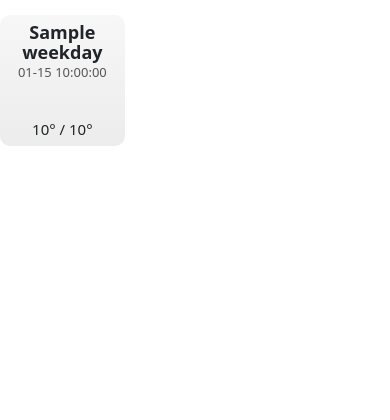
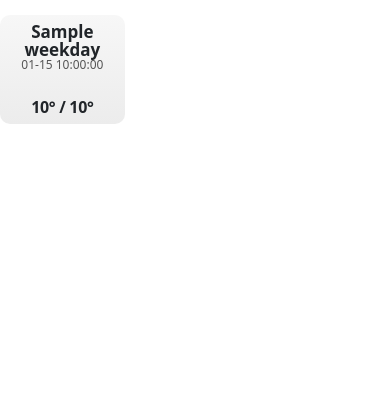
Before and after one commit to Jakob37/Home-display, a Flask app: template templates/weather.html in a window 390 px wide. Shown: the part 246-666 px from the top of the page. Run offline with Flask 3, Linux system fonts and the light colour scheme; the template is opened without the code that fills it: most values are stand-ins (such as "Sample title", 1, 10 or a date in 2020); some libraries are stand-ins or nearby versions.

Commit message:
Emphasize long-term forecast cards

```diff
--- a/static/css/style.css
+++ b/static/css/style.css
@@ -189,28 +189,35 @@ body {
 	border-radius: 10px;
 	padding: 8px 6px;
 	text-align: center;
+	display: grid;
+	grid-template-rows: auto auto 1fr auto;
+	align-items: center;
 }
 
 .forecast-day {
-	font-size: 18px;
+	font-size: 17px;
 	font-weight: 700;
-	line-height: 1.1;
+	line-height: 1.05;
 }
 
 .forecast-date {
-	font-size: 13px;
+	font-size: 12px;
 	color: #555;
+	line-height: 1.05;
 }
 
 .forecast-icon {
-	font-size: 18px;
-	margin: 6px 0;
-	color: #326891;
+	font-size: 28px;
+	margin: 4px 0 2px;
+	color: #2c5f88;
+	line-height: 1;
 }
 
 .forecast-temps {
-	font-size: 15px;
-	line-height: 1.15;
+	font-size: 18px;
+	font-weight: 700;
+	letter-spacing: -0.02em;
+	line-height: 1.05;
 }
 
 .table-sm td .fas,
@@ -304,6 +311,14 @@ body {
 		grid-template-columns: repeat(4, minmax(0, 1fr));
 	}
 
+	.forecast-icon {
+		font-size: 25px;
+	}
+
+	.forecast-temps {
+		font-size: 17px;
+	}
+
 	.traffic-boards {
 		grid-template-columns: 1fr;
 	}
@@ -336,6 +351,14 @@ body {
 		grid-template-columns: repeat(3, minmax(0, 1fr));
 	}
 
+	.forecast-icon {
+		font-size: 22px;
+	}
+
+	.forecast-temps {
+		font-size: 16px;
+	}
+
 	.weather-summary-panel {
 		grid-template-columns: minmax(0, 0.8fr) minmax(0, 1.2fr);
 		gap: 10px;
```
